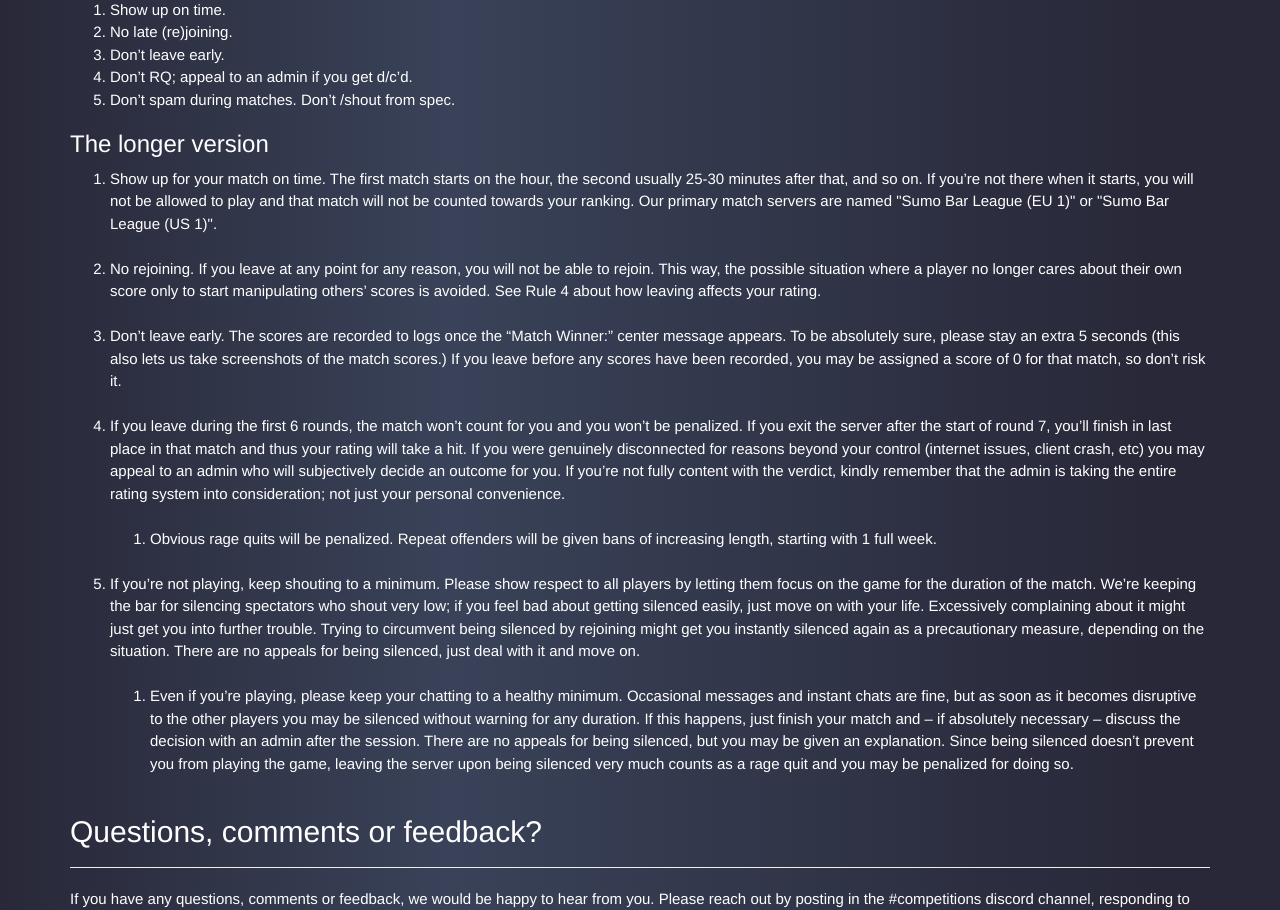
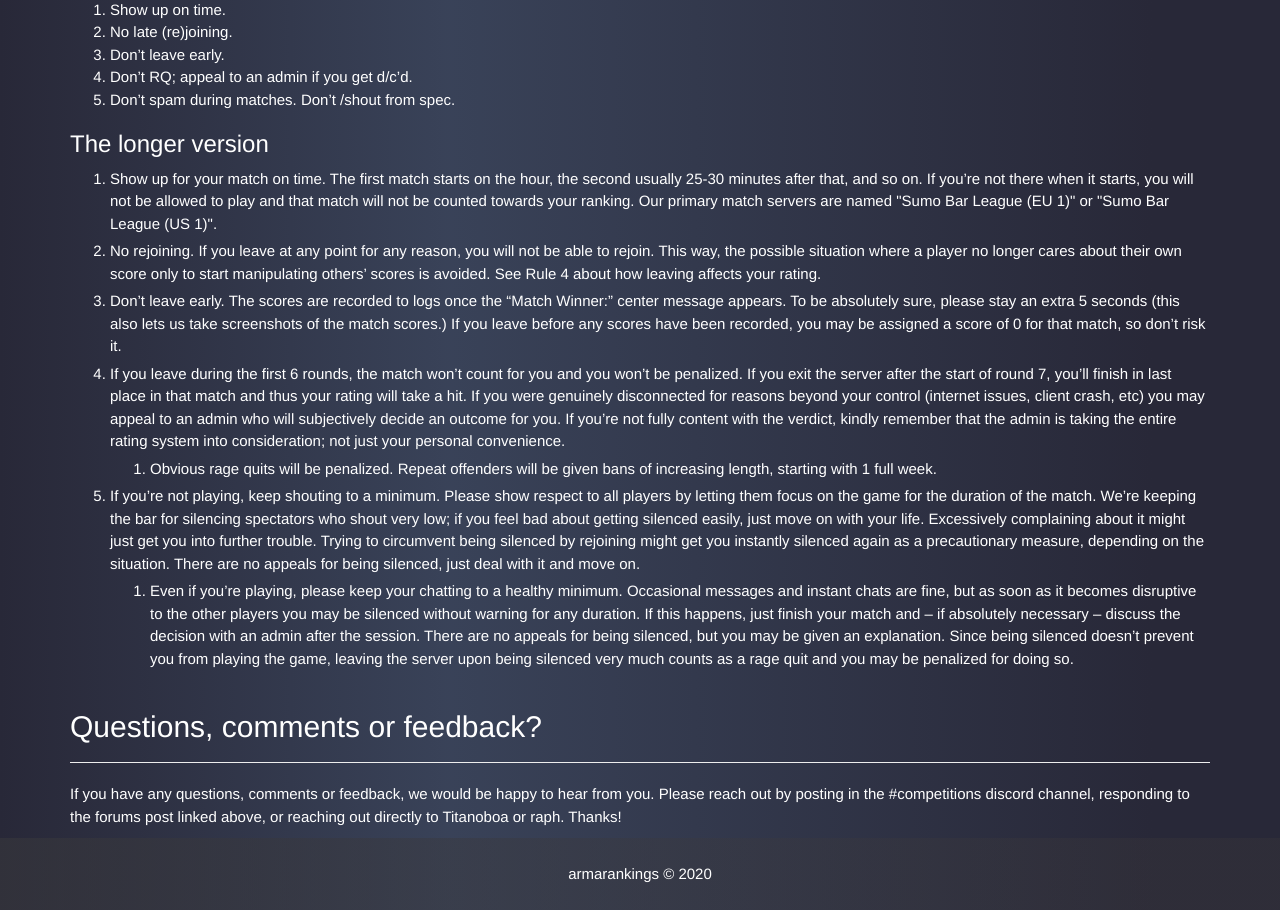
Before and after one commit to raphleu/arma-rankings, a Flask app: page /league-info in a window 1280 px wide. Shown: the part 1190-2100 px from the top of the page. Run offline with Flask 2, Linux system fonts and the light colour scheme; some libraries are stand-ins or nearby versions.

Commit message:
minor tweaks

```diff
--- a/app/templates/league-info.html
+++ b/app/templates/league-info.html
@@ -51,39 +51,35 @@
         </li>
       </ol>
       <h3>The longer version</h3>
+      <div>
         <ol>
-        <li>
+          <li style="margin-top: 5px;">
             Show up for your match on time. The first match starts on the hour, the second usually 25-30 minutes after that, and so on. If you’re not there when it starts, you will not be allowed to play and that match will not be counted towards your ranking. Our primary match servers are named "Sumo Bar League (EU 1)" or "Sumo Bar League (US 1)".
           </li>
-        <br />
-        <li>
+          <li style="margin-top: 5px;">
             No rejoining. If you leave at any point for any reason, you will not be able to rejoin. This way, the possible situation where a player no longer cares about their own score only to start manipulating others’ scores is avoided. See Rule 4 about how leaving affects your rating.
           </li>
-        <br />
-        <li>
+          <li style="margin-top: 5px;">
             Don’t leave early. The scores are recorded to logs once the “Match Winner:” center message appears. To be absolutely sure, please stay an extra 5 seconds (this also lets us take screenshots of the match scores.) If you leave before any scores have been recorded, you may be assigned a score of 0 for that match, so don’t risk it.
           </li>
-        <br />
-        <li>
+          <li style="margin-top: 5px;">
             If you leave during the first 6 rounds, the match won’t count for you and you won’t be penalized. If you exit the server after the start of round 7, you’ll finish in last place in that match and thus your rating will take a hit. If you were genuinely disconnected for reasons beyond your control (internet issues, client crash, etc) you may appeal to an admin who will subjectively decide an outcome for you. If you’re not fully content with the verdict, kindly remember that the admin is taking the entire rating system into consideration; not just your personal convenience.
             <ol>
-            <br />
-            <li>
+              <li style="margin-top: 5px;">
                 Obvious rage quits will be penalized. Repeat offenders will be given bans of increasing length, starting with 1 full week.
               </li>
             </ol>
           </li>
-        <br />
-        <li>
+          <li style="margin-top: 5px;">
             If you’re not playing, keep shouting to a minimum. Please show respect to all players by letting them focus on the game for the duration of the match. We’re keeping the bar for silencing spectators who shout very low; if you feel bad about getting silenced easily, just move on with your life. Excessively complaining about it might just get you into further trouble. Trying to circumvent being silenced by rejoining might get you instantly silenced again as a precautionary measure, depending on the situation. There are no appeals for being silenced, just deal with it and move on.
             <ol>
-            <br />
-            <li>
+              <li style="margin-top: 5px;">
                 Even if you’re playing, please keep your chatting to a healthy minimum. Occasional messages and instant chats are fine, but as soon as it becomes disruptive to the other players you may be silenced without warning for any duration. If this happens, just finish your match and – if absolutely necessary – discuss the decision with an admin after the session. There are no appeals for being silenced, but you may be given an explanation. Since being silenced doesn’t prevent you from playing the game, leaving the server upon being silenced very much counts as a rage quit and you may be penalized for doing so.
               </li>
             </ol>
           </li>
         </ol>
+      </div>
     </p>
 
     <div class='page-header'>
```
Also changed, not shown: raw_data/sbl-eu-matches_parsed.json (+1 -1 lines), raw_data/sbl-us-matches_parsed.json (added, +1 -0 lines). Lines whose indentation alone changed are shown as unchanged.
